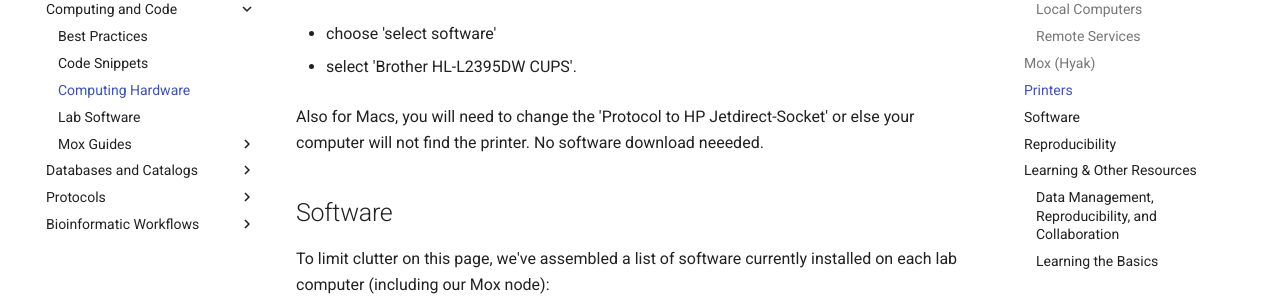
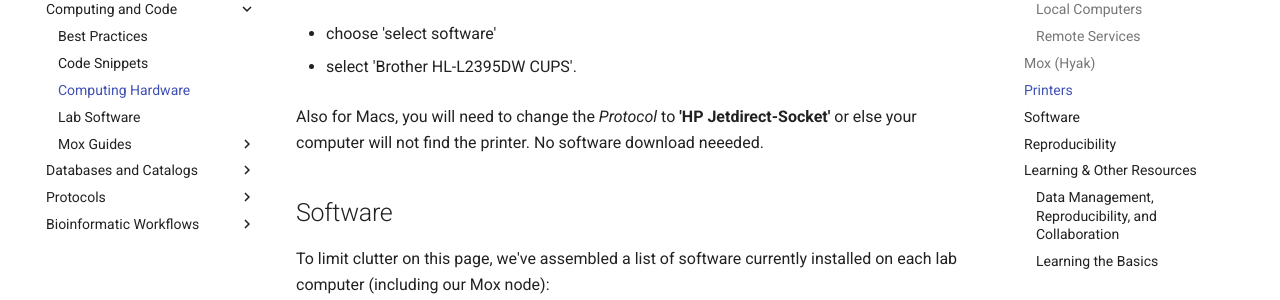
Before and after one commit to RobertsLab/resources, an MkDocs documentation site: the page built from docs/Computing-Hardware.md, in a window 1280 px wide and 900 px high, scrolled down 2480 px. Shown: the part 153-453 px from the top of the window. Built offline with MkDocs 1.6.1 and Material for MkDocs 9.7.7, drawn with Linux system fonts in a browser that asks for light colours; comment, search, counter and statistics services are not loaded.

```diff
--- a/docs/Computing-Hardware.md
+++ b/docs/Computing-Hardware.md
@@ -70,7 +70,7 @@ For Macs, you may need to change the 'Use' drop down menu:
 
 - select 'Brother HL-L2395DW CUPS'.
 
-Also for Macs, you will need to change the 'Protocol to HP Jetdirect-Socket' or else your computer will not find the printer. No software download neeeded.
+Also for Macs, you will need to change the *Protocol* to **'HP Jetdirect-Socket'** or else your computer will not find the printer. No software download neeeded.
 
 ## Software
 
```
